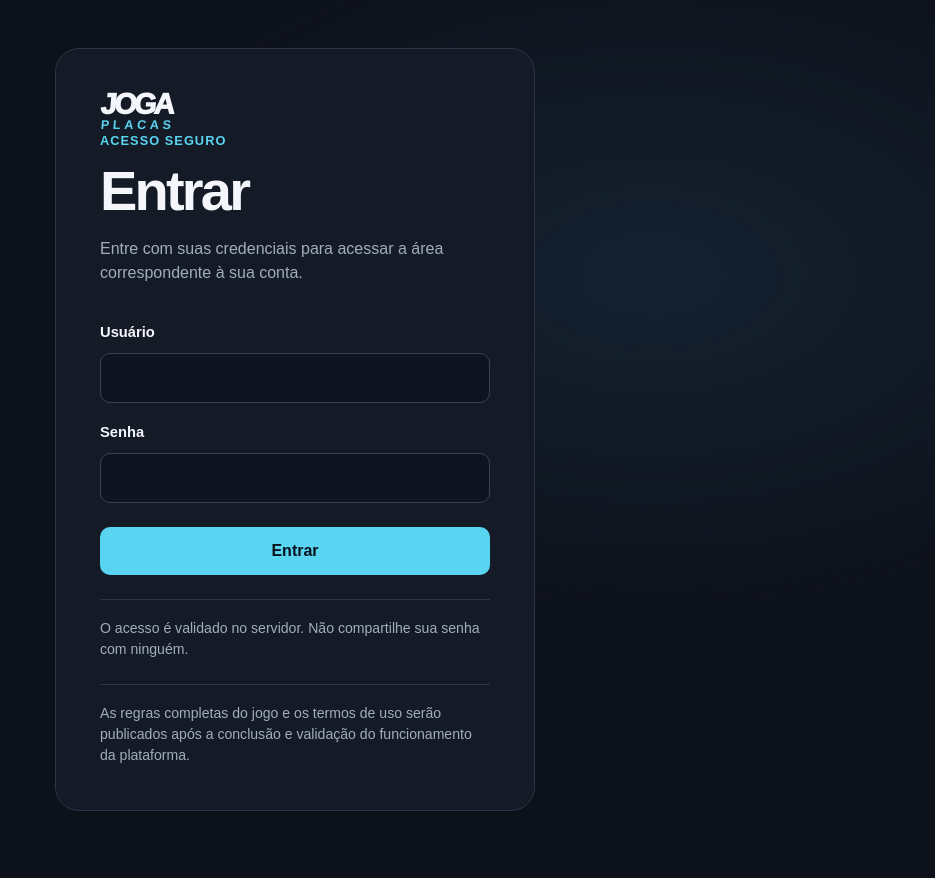
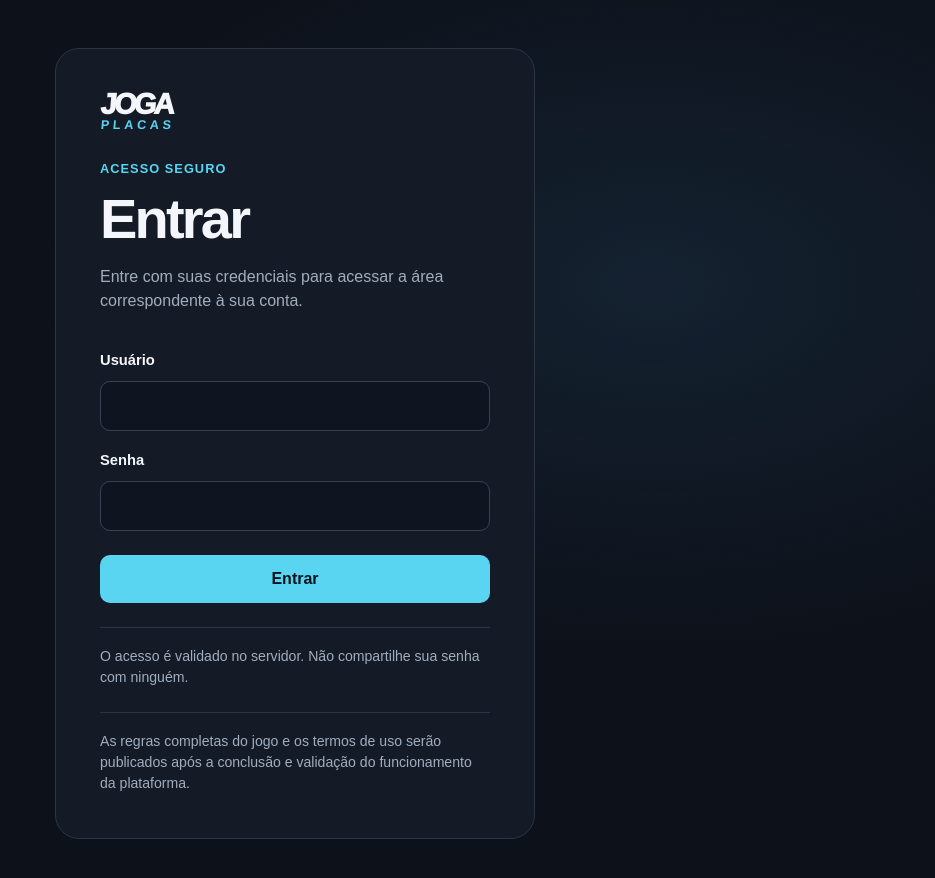
Before and after one commit to jpveiculos/JogaPlacas, a Next.js app: page /login in a window 1280 px wide. Shown: the top 878 px of the page, without its empty margins (345-1280 px from the left). Built offline with nearby package versions, Linux system fonts and the light colour scheme.

Commit message:
Standardize wordmark dimensions and placement across site

```diff
--- a/src/app/globals.css
+++ b/src/app/globals.css
@@ -537,10 +537,14 @@ h1 {
 .home-wordmark{display:flex;flex-direction:column;align-items:flex-start;justify-content:center;gap:0;line-height:.78;text-decoration:none!important;white-space:nowrap;transform:skewX(-5deg);}
 .home-wordmark .wordmark-joga{font-family:Arial,Helvetica,sans-serif;font-size:1.82rem;font-weight:950;letter-spacing:-.095em;color:#f4f6fb;text-transform:uppercase;}
 .home-wordmark .wordmark-placas{margin-top:5px;padding-left:2px;font-family:Arial,Helvetica,sans-serif;font-size:.79rem;font-weight:900;letter-spacing:.29em;color:#59d5f2;text-transform:uppercase;}
-.home-wordmark:hover .wordmark-joga{letter-spacing:-.075em;}
+.home-wordmark:hover .wordmark-joga{letter-spacing:-.095em;}
 .home-wordmark:focus-visible{outline:2px solid #59d5f2;outline-offset:5px;border-radius:2px;}
-.home-footer .home-wordmark .wordmark-joga{font-size:1.55rem;}
-.home-footer .home-wordmark .wordmark-placas{font-size:.68rem;}
+.home-footer .home-wordmark .wordmark-joga{font-size:1.82rem;}
+.home-footer .home-wordmark .wordmark-placas{font-size:.79rem;}
+.area-header-branding{display:flex;flex-direction:column;align-items:flex-start;gap:14px;min-width:0;}
+.area-header-branding .home-wordmark{margin-bottom:2px;}
+.auth-wordmark{margin:0 auto 28px;}
+.public-results-header .home-wordmark{margin-bottom:18px;}
 .home-brand span{color:#17834f}
 .home-nav{display:flex;align-items:center;gap:clamp(12px,2vw,28px)}
 .home-nav>a:not(.home-login-button),.home-footer a:not(.home-brand){color:#3d4c60;text-decoration:none;font-weight:650}
```
